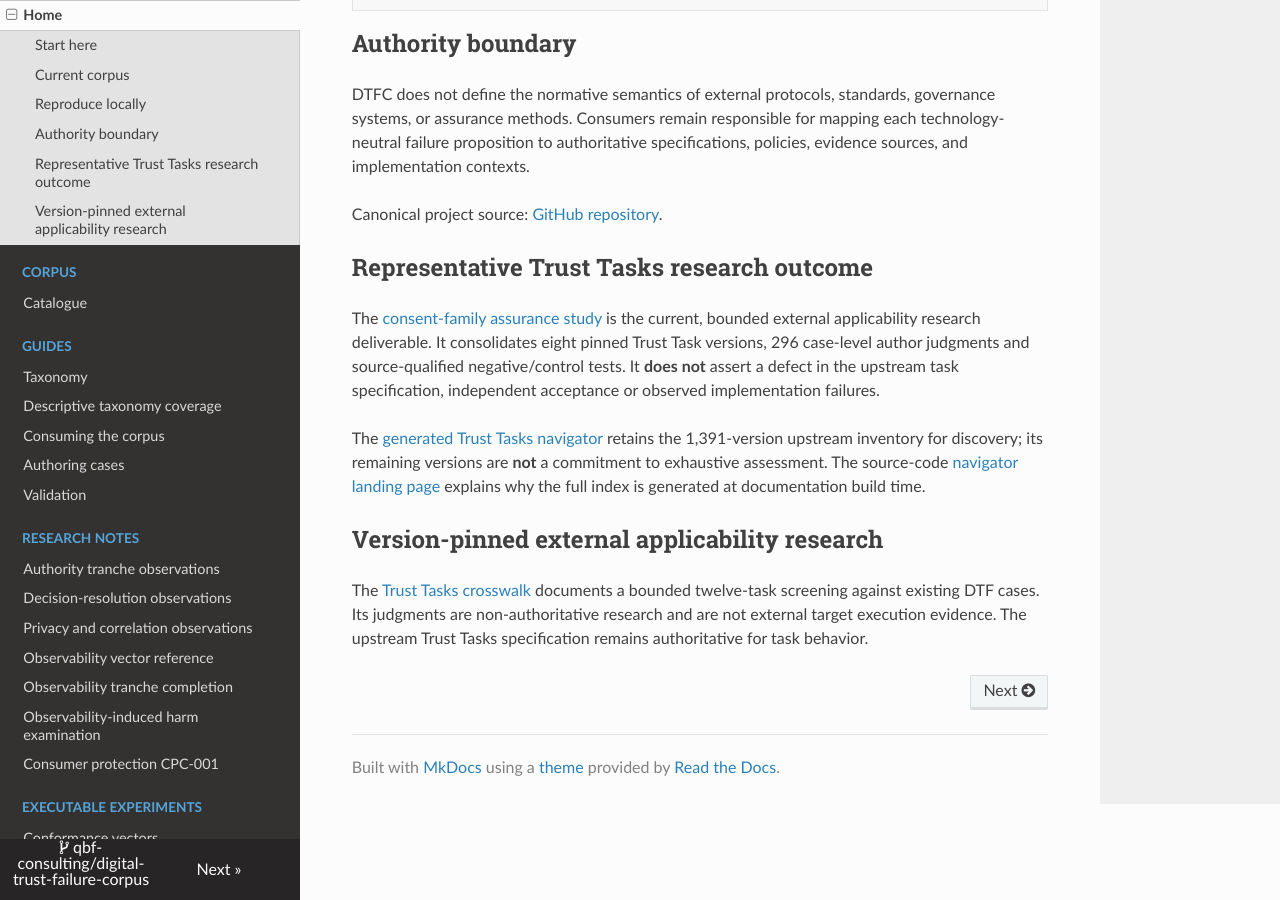
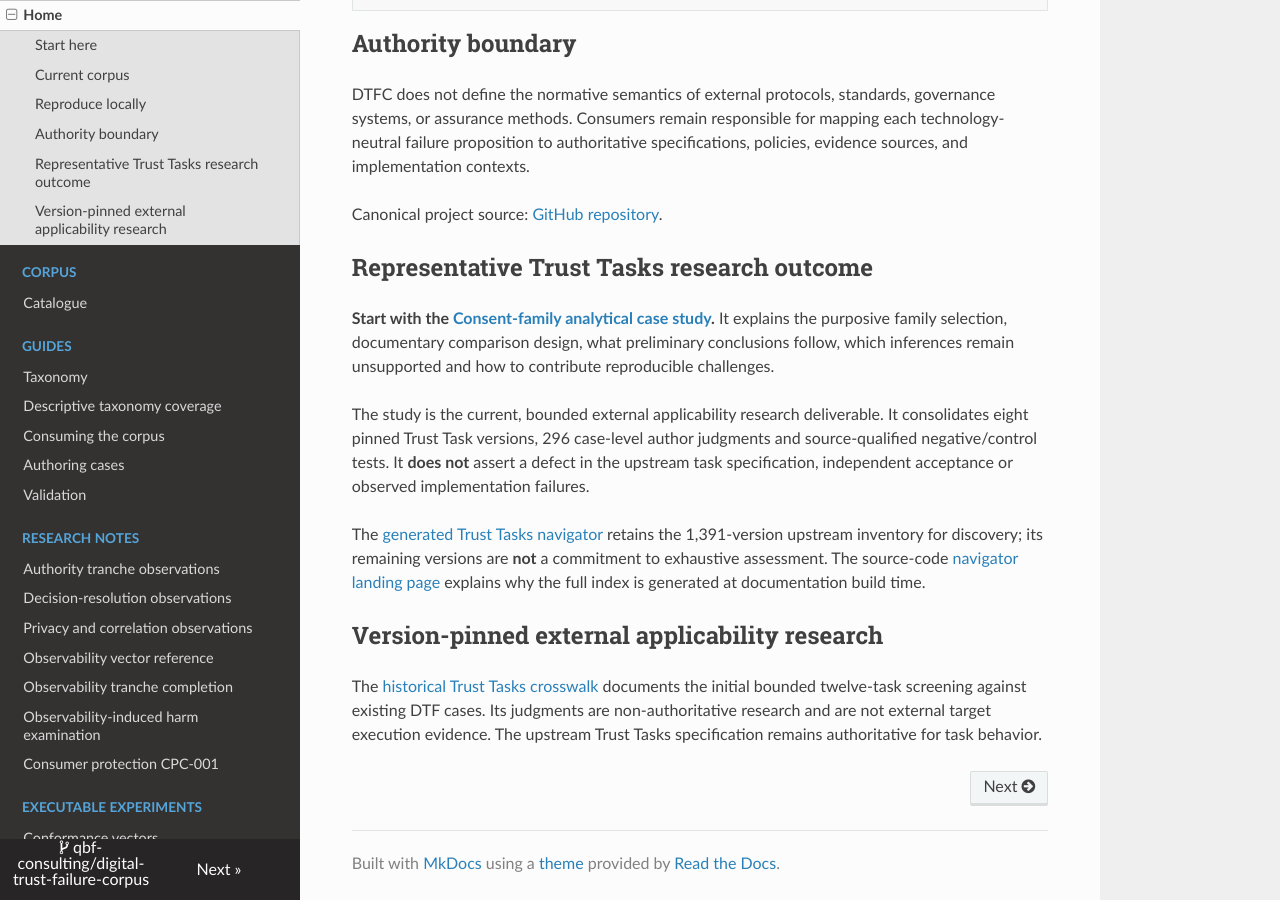
Before and after one commit to qbf-consulting/digital-trust-failure-corpus, an MkDocs documentation site: the page built from docs/index.md, in a window 1280 px wide and 900 px high, scrolled down 1305 px. Built offline with MkDocs 1.6.1, drawn with Linux system fonts in a browser that asks for light colours; nearby versions of some CDN libraries.

Commit message:
docs(research): align docs/index.md with bounded study and contribution guidance
Refs #164

Signed-off-by: sankarshan <1469458+sankarshanmukhopadhyay@users.noreply.github.com>

```diff
--- a/docs/index.md
+++ b/docs/index.md
@@ -50,10 +50,12 @@ Canonical project source: [GitHub repository](https://github.com/qbf-consulting/
 
 ## Representative Trust Tasks research outcome
 
-The [consent-family assurance study](trust-tasks-representative-consent-study.md) is the current, bounded external applicability research deliverable. It consolidates eight pinned Trust Task versions, 296 case-level author judgments and source-qualified negative/control tests. It **does not** assert a defect in the upstream task specification, independent acceptance or observed implementation failures.
+**Start with the [Consent-family analytical case study](trust-tasks-representative-consent-study.md).** It explains the purposive family selection, documentary comparison design, what preliminary conclusions follow, which inferences remain unsupported and how to contribute reproducible challenges.
+
+The study is the current, bounded external applicability research deliverable. It consolidates eight pinned Trust Task versions, 296 case-level author judgments and source-qualified negative/control tests. It **does not** assert a defect in the upstream task specification, independent acceptance or observed implementation failures.
 
 The [generated Trust Tasks navigator](https://qbf-consulting.github.io/digital-trust-failure-corpus/trust-tasks/) retains the 1,391-version upstream inventory for discovery; its remaining versions are **not** a commitment to exhaustive assessment. The source-code [navigator landing page](trust-tasks/index.md) explains why the full index is generated at documentation build time.
 
 ## Version-pinned external applicability research
 
-The [Trust Tasks crosswalk](trust-tasks-crosswalk.md) documents a bounded twelve-task screening against existing DTF cases. Its judgments are non-authoritative research and are not external target execution evidence. The upstream Trust Tasks specification remains authoritative for task behavior.
+The [historical Trust Tasks crosswalk](trust-tasks-crosswalk.md) documents the initial bounded twelve-task screening against existing DTF cases. Its judgments are non-authoritative research and are not external target execution evidence. The upstream Trust Tasks specification remains authoritative for task behavior.
```
